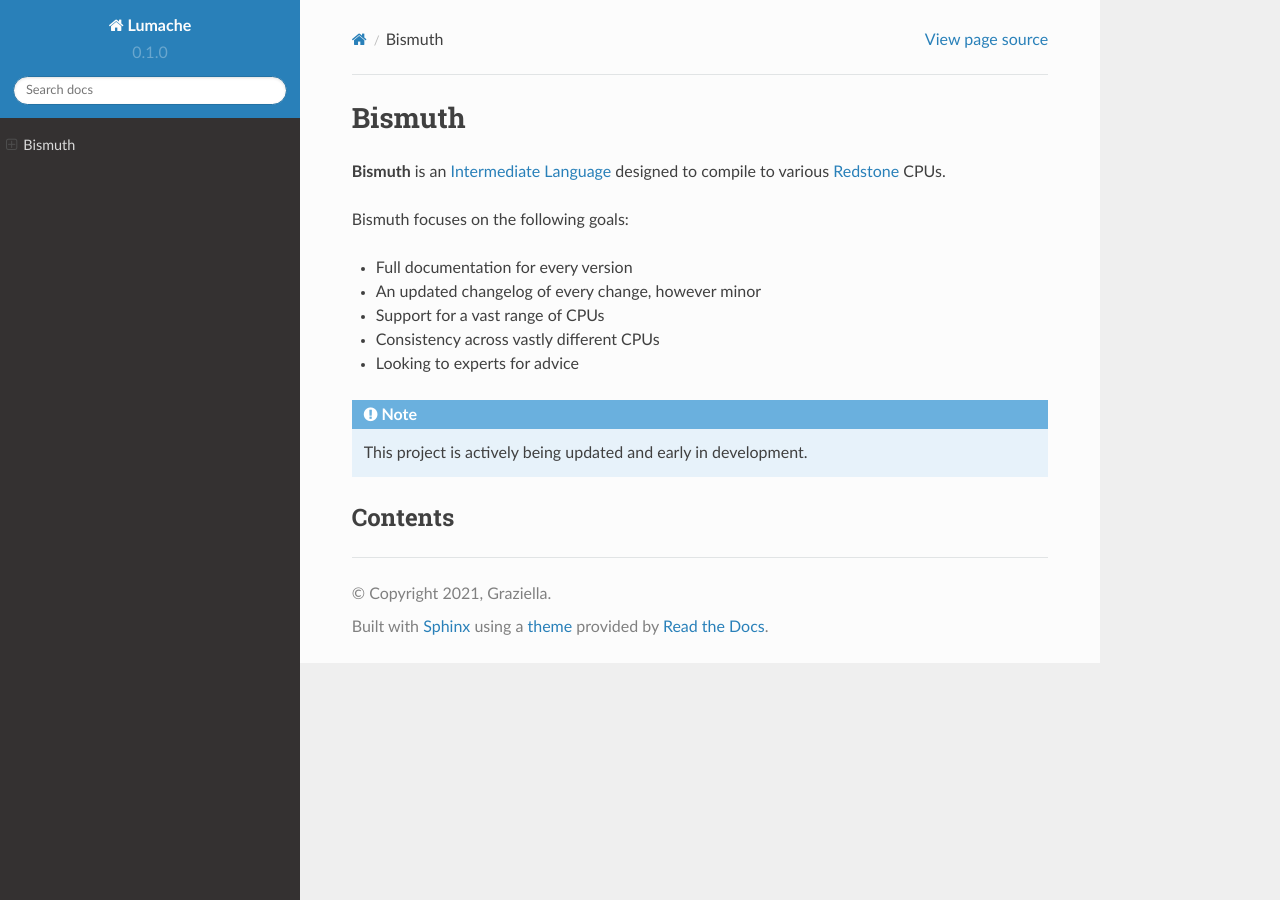
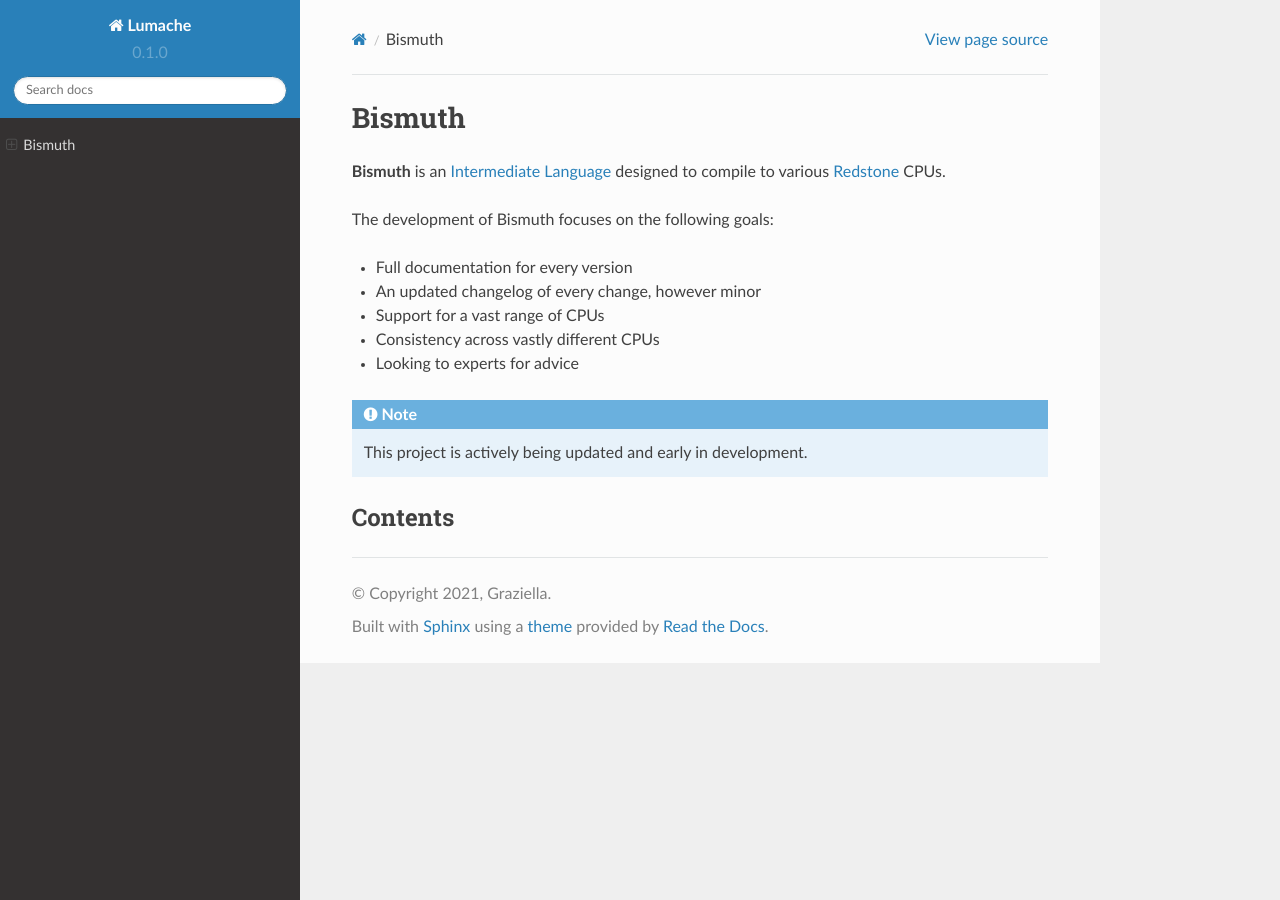
Before and after one commit to Robolta/Bismuth-Docs, a Sphinx documentation site: the page built from docs/source/index.rst, in a window 1280 px wide. Built offline with Sphinx 7.4.7 and the Read the Docs theme 2.0.0, drawn with Linux system fonts in a browser that asks for light colours; pages that are not in the unit, such as notebooks, are missing from menus.

Commit message:
Update index.rst

```diff
--- a/docs/source/index.rst
+++ b/docs/source/index.rst
@@ -3,7 +3,7 @@ Bismuth
 
 **Bismuth** is an `Intermediate Language <https://en.wikipedia.org/wiki/Intermediate_representation#Intermediate_language>`_ designed to compile to various `Redstone <https://minecraft.fandom.com/wiki/Redstone_circuits>`_ CPUs.
 
-Bismuth focuses on the following goals:
+The development of Bismuth focuses on the following goals:
 
 - Full documentation for every version
 - An updated changelog of every change, however minor
```
